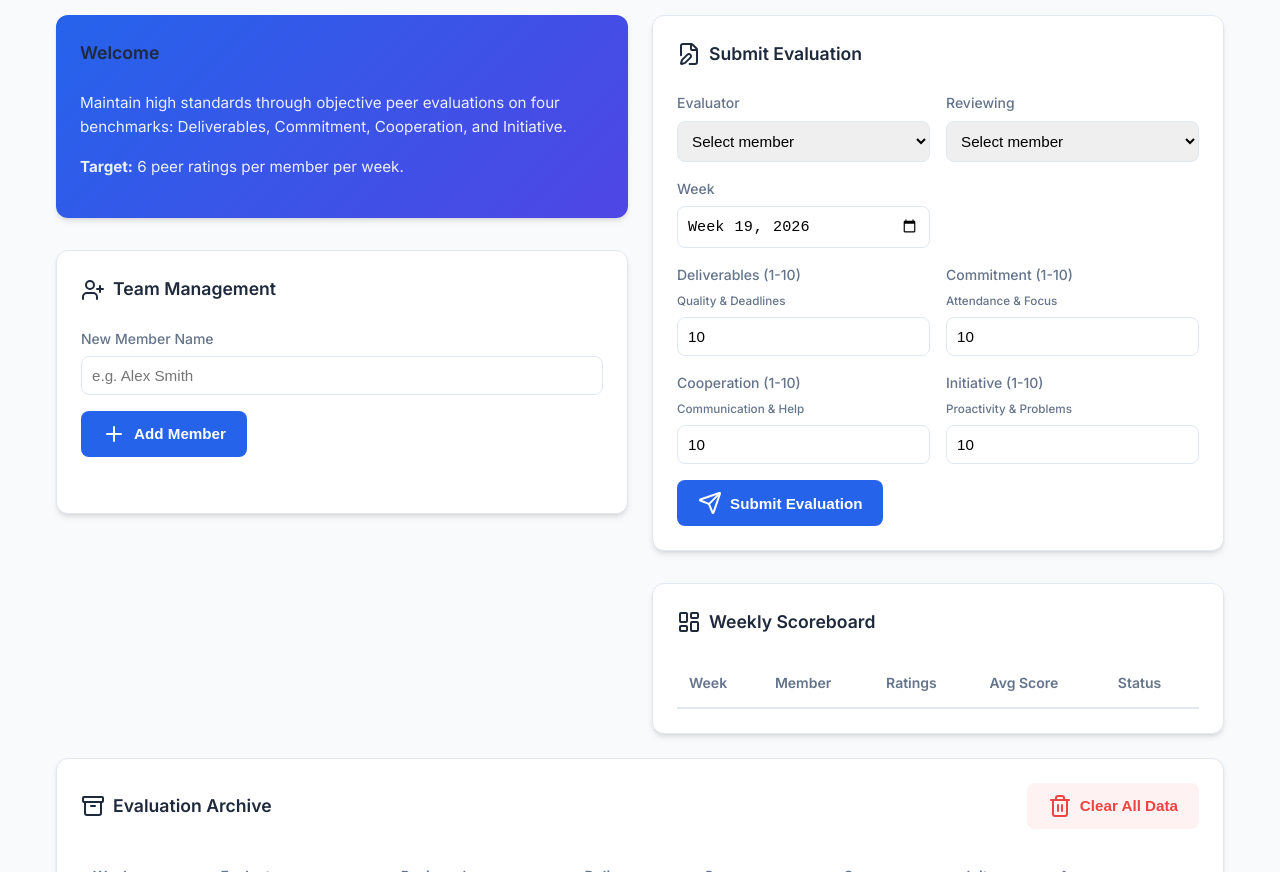
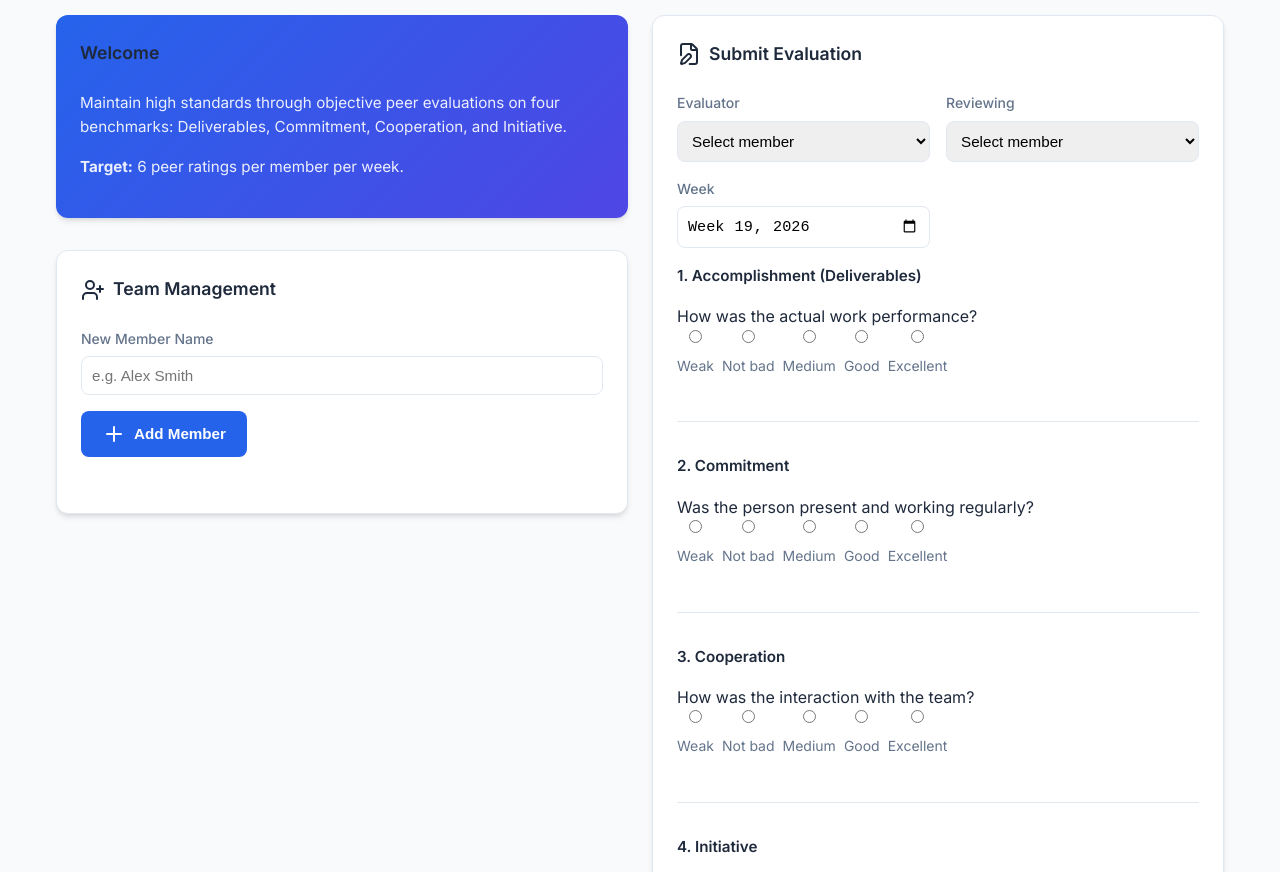
Before and after one commit to Elkess/PeerEvaluationSys, a plain HTML site: page index.html in a window 1280 px wide. Shown: the part 66-938 px from the top of the page. Drawn offline with nearby package versions, Linux system fonts and the light colour scheme.

Commit message:
feat: implement radio button ratings for peer evaluation criteria

```diff
--- a/index.html
+++ b/index.html
@@ -291,6 +291,45 @@
         flex-direction: column;
         gap: 2rem;
       }
+
+      .rating-group {
+        margin-bottom: 2rem;
+        padding-bottom: 2rem;
+        border-bottom: 1px solid var(--border);
+      }
+
+      .rating-group:last-of-type {
+        border-bottom: none;
+        margin-bottom: 1rem;
+        padding-bottom: 0;
+      }
+
+      .rating-group label {
+        display: flex;
+        gap: 12px;
+        align-items: center;
+        margin-bottom: 0.75rem;
+        font-weight: 400;
+      }
+
+      .rating-group input[type="radio"] {
+        width: auto;
+        margin: 0;
+        cursor: pointer;
+      }
+
+      .rating-group-title {
+        font-weight: 600;
+        color: var(--text-main);
+        margin-bottom: 1rem;
+        font-size: 0.95rem;
+      }
+
+      .rating-options {
+        display: flex;
+        flex-wrap: wrap;
+        gap: 0.5rem;
+      }
     </style>
   </head>
   <body>
@@ -340,28 +379,55 @@
                 <input id="week" type="week" required />
               </label>
             </div>
-            <div class="grid">
-              <label>
-                Deliverables (1-10)
-                <small>Quality & Deadlines</small>
-                <input id="deliverables" type="number" min="1" max="10" value="10" required />
-              </label>
-              <label>
-                Commitment (1-10)
-                <small>Attendance & Focus</small>
-                <input id="commitment" type="number" min="1" max="10" value="10" required />
-              </label>
-              <label>
-                Cooperation (1-10)
-                <small>Communication & Help</small>
-                <input id="cooperation" type="number" min="1" max="10" value="10" required />
-              </label>
-              <label>
-                Initiative (1-10)
-                <small>Proactivity & Problems</small>
-                <input id="initiative" type="number" min="1" max="10" value="10" required />
-              </label>
+
+            <div class="rating-group">
+              <div class="rating-group-title">1. Accomplishment (Deliverables)</div>
+              <div>How was the actual work performance?</div>
+              <div class="rating-options">
+                <label><input type="radio" name="deliverables" value="1" required /> Weak</label>
+                <label><input type="radio" name="deliverables" value="2" /> Not bad</label>
+                <label><input type="radio" name="deliverables" value="3" /> Medium</label>
+                <label><input type="radio" name="deliverables" value="4" /> Good</label>
+                <label><input type="radio" name="deliverables" value="5" /> Excellent</label>
+              </div>
             </div>
+
+            <div class="rating-group">
+              <div class="rating-group-title">2. Commitment</div>
+              <div>Was the person present and working regularly?</div>
+              <div class="rating-options">
+                <label><input type="radio" name="commitment" value="1" required /> Weak</label>
+                <label><input type="radio" name="commitment" value="2" /> Not bad</label>
+                <label><input type="radio" name="commitment" value="3" /> Medium</label>
+                <label><input type="radio" name="commitment" value="4" /> Good</label>
+                <label><input type="radio" name="commitment" value="5" /> Excellent</label>
+              </div>
+            </div>
+
+            <div class="rating-group">
+              <div class="rating-group-title">3. Cooperation</div>
+              <div>How was the interaction with the team?</div>
+              <div class="rating-options">
+                <label><input type="radio" name="cooperation" value="1" required /> Weak</label>
+                <label><input type="radio" name="cooperation" value="2" /> Not bad</label>
+                <label><input type="radio" name="cooperation" value="3" /> Medium</label>
+                <label><input type="radio" name="cooperation" value="4" /> Good</label>
+                <label><input type="radio" name="cooperation" value="5" /> Excellent</label>
+              </div>
+            </div>
+
+            <div class="rating-group">
+              <div class="rating-group-title">4. Initiative</div>
+              <div>Does the person suggest ideas / take the lead?</div>
+              <div class="rating-options">
+                <label><input type="radio" name="initiative" value="1" required /> Weak</label>
+                <label><input type="radio" name="initiative" value="2" /> Not bad</label>
+                <label><input type="radio" name="initiative" value="3" /> Medium</label>
+                <label><input type="radio" name="initiative" value="4" /> Good</label>
+                <label><input type="radio" name="initiative" value="5" /> Excellent</label>
+              </div>
+            </div>
+
             <button type="submit" class="btn-primary"><i data-lucide="send"></i> Submit Evaluation</button>
           </form>
           <div id="form-message" aria-live="polite"></div>
@@ -418,7 +484,7 @@
 
       const STORAGE_KEY = 'peer-evaluation-data-v1';
       const MIN_SCORE = 1;
-      const MAX_SCORE = 10;
+      const MAX_SCORE = 5;
       const TARGET_PEER_COUNT = 6;
       const state = loadState();
 
@@ -541,8 +607,9 @@
         persistAndRender();
       }
 
-      function readScore(id) {
-        return Number(document.getElementById(id).value);
+      function readScore(name) {
+        const checked = document.querySelector(`input[name="${name}"]:checked`);
+        return checked ? Number(checked.value) : NaN;
       }
 
       function currentWeek() {
```
